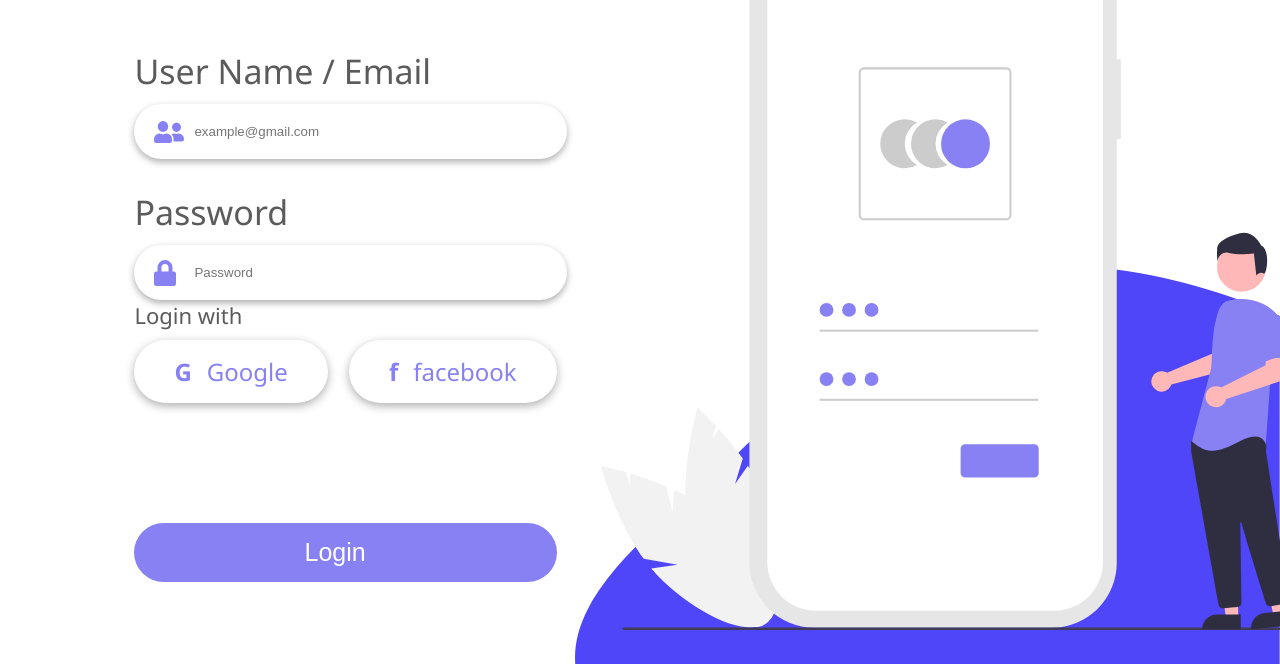
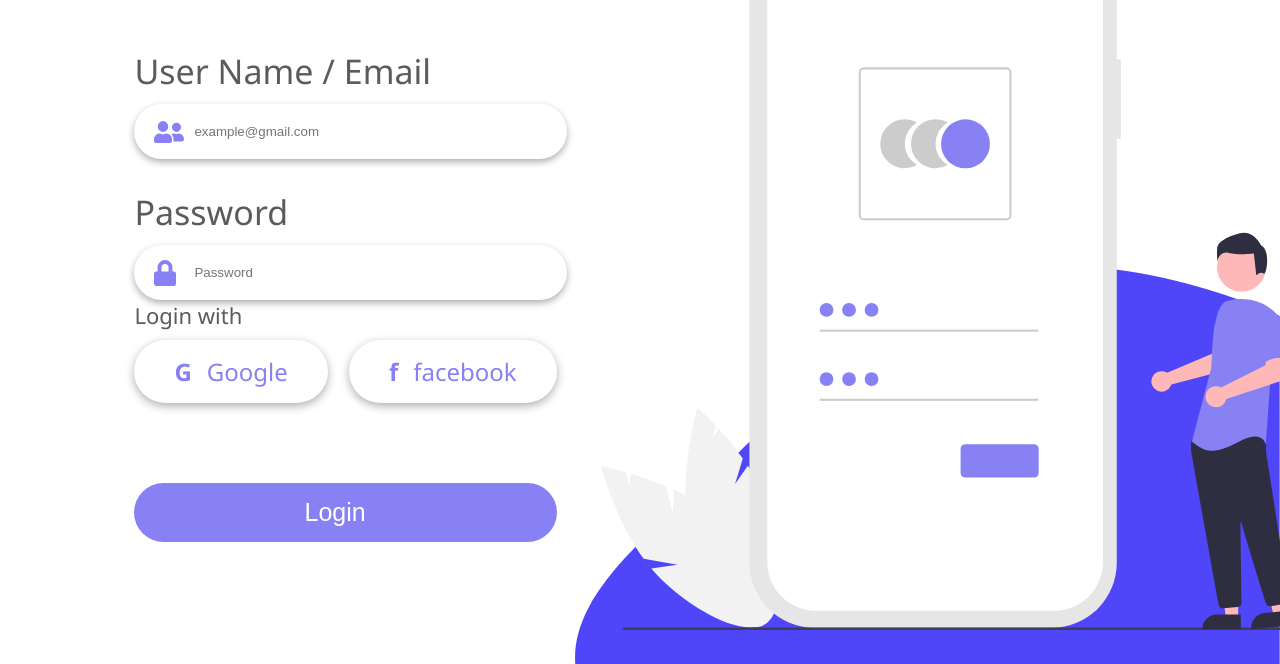
Before and after one commit to TrnLinh/login-landing-page, a plain HTML site: page index.html in a window 1280 px wide. Shown: the part 152-816 px from the top of the page. Drawn offline with Linux system fonts and the light colour scheme.

Commit message:
Update style.css

```diff
--- a/style.css
+++ b/style.css
@@ -50,6 +50,7 @@ body{
 .form-container form .lable-min{
     font-size: 22px;
     color: var(--main-grey);
+    margin-top:20px;
 
 }
 input[type='text']{
@@ -104,7 +105,7 @@ a span{
 input[type='button']{
     width: 100%;
     border: 0;
-    margin-top: 15vh;
+    margin-top: 10vh;
     padding: 15px 0;
     font-size: 25px;
     color: white;
```
